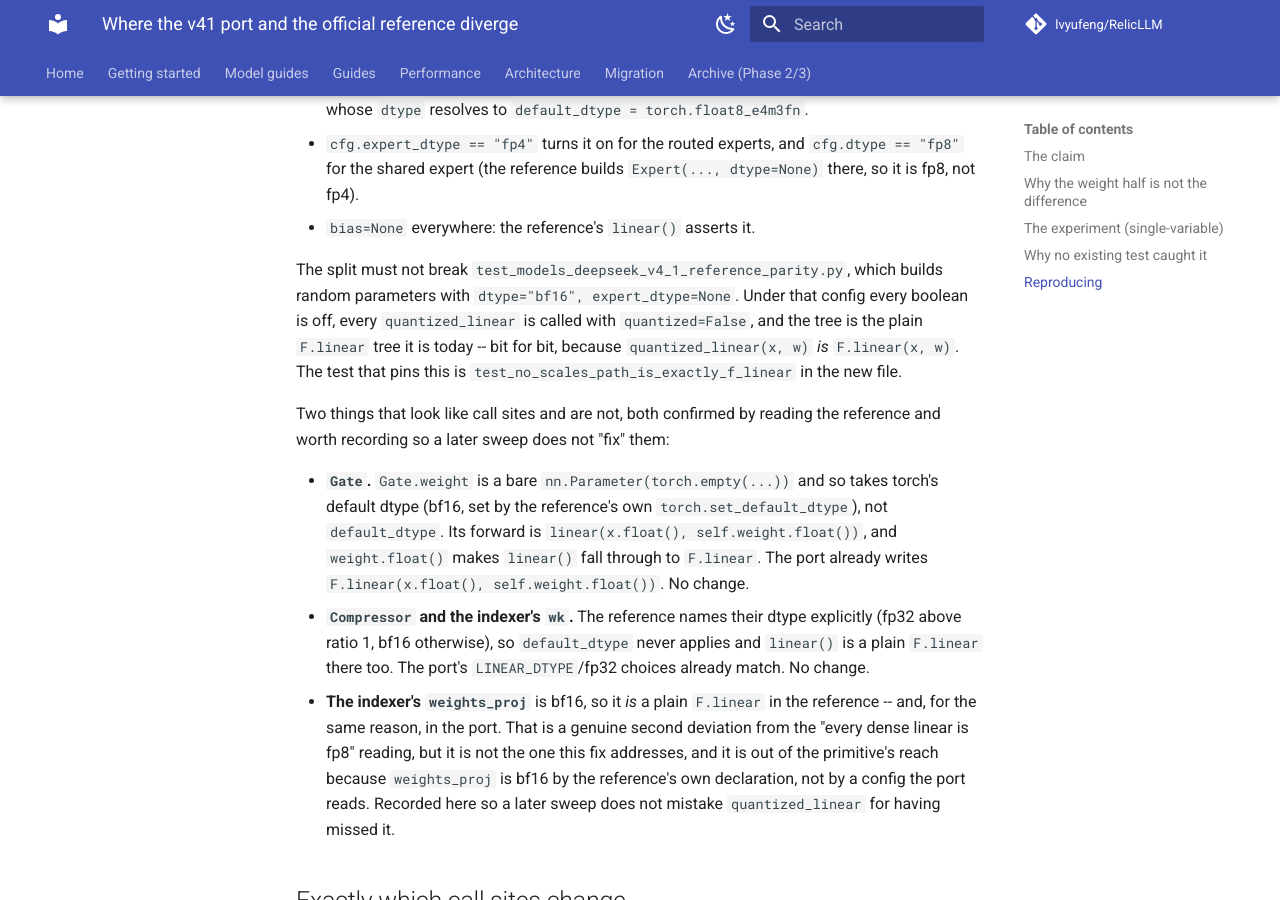
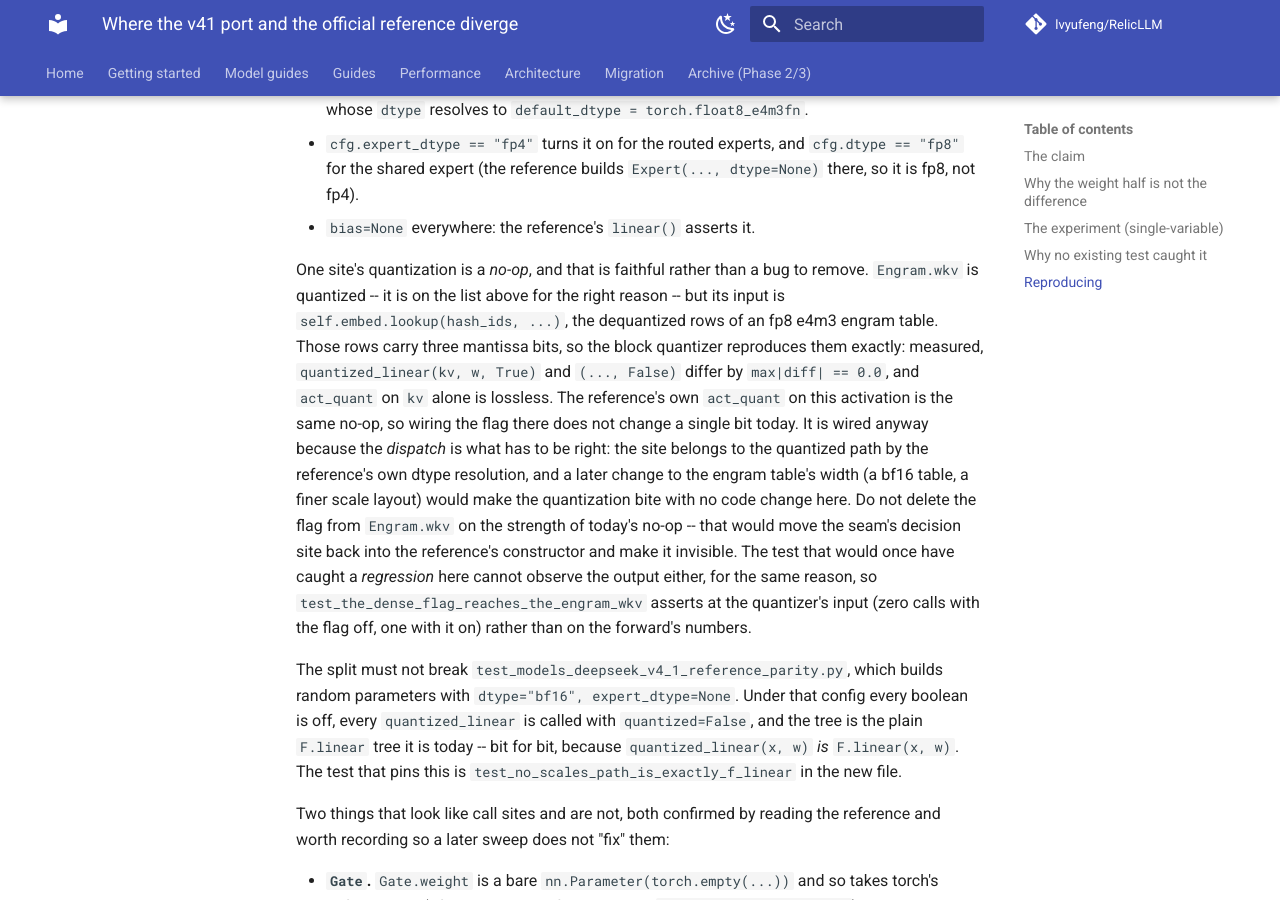
Before and after one commit to lvyufeng/RelicLLM, an MkDocs documentation site: the page built from docs/superpowers/notes/quantized-activation-path.md, in a window 1280 px wide and 900 px high, scrolled down 4913 px. Built offline with MkDocs 1.6.1 and Material for MkDocs 9.7.7, drawn with Linux system fonts in a browser that asks for light colours; comment, search, counter and statistics services are not loaded.

Commit message:
docs(v41): pin that the Engram wkv flag is a faithful no-op
The Engram's wkv is on the quantized site list, but its input is the
dequantized rows of an fp8 e4m3 engram table, so the block quantizer
reproduces them exactly and wiring the flag changes no bit today. Record
why it is wired anyway -- the dispatch is what has to be right, and a
later change to the table's width would make it bite -- so a later reader
does not "simplify" the flag away. Also records why the wiring test for
this site asserts at the quantizer's input rather than on the forward's
numbers, which cannot show the difference by construction.

Co-Authored-By: Claude Code <noreply@anthropic.com>

```diff
--- a/docs/superpowers/notes/quantized-activation-path.md
+++ b/docs/superpowers/notes/quantized-activation-path.md
@@ -193,6 +193,21 @@ time and dispatches on it.
   shared expert (the reference builds `Expert(..., dtype=None)` there, so it is fp8, not fp4).
 * `bias=None` everywhere: the reference's `linear()` asserts it.
 
+One site's quantization is a *no-op*, and that is faithful rather than a bug to remove. `Engram.wkv`
+is quantized -- it is on the list above for the right reason -- but its input is
+`self.embed.lookup(hash_ids, ...)`, the dequantized rows of an fp8 e4m3 engram table. Those rows carry
+three mantissa bits, so the block quantizer reproduces them exactly: measured, `quantized_linear(kv,
+w, True)` and `(..., False)` differ by `max|diff| == 0.0`, and `act_quant` on `kv` alone is lossless.
+The reference's own `act_quant` on this activation is the same no-op, so wiring the flag there does not
+change a single bit today. It is wired anyway because the *dispatch* is what has to be right: the site
+belongs to the quantized path by the reference's own dtype resolution, and a later change to the
+engram table's width (a bf16 table, a finer scale layout) would make the quantization bite with no
+code change here. Do not delete the flag from `Engram.wkv` on the strength of today's no-op -- that
+would move the seam's decision site back into the reference's constructor and make it invisible. The
+test that would once have caught a *regression* here cannot observe the output either, for the same
+reason, so `test_the_dense_flag_reaches_the_engram_wkv` asserts at the quantizer's input (zero calls
+with the flag off, one with it on) rather than on the forward's numbers.
+
 The split must not break `test_models_deepseek_v4_1_reference_parity.py`, which builds random
 parameters with `dtype="bf16", expert_dtype=None`. Under that config every boolean is off, every
 `quantized_linear` is called with `quantized=False`, and the tree is the plain `F.linear` tree it is
```
